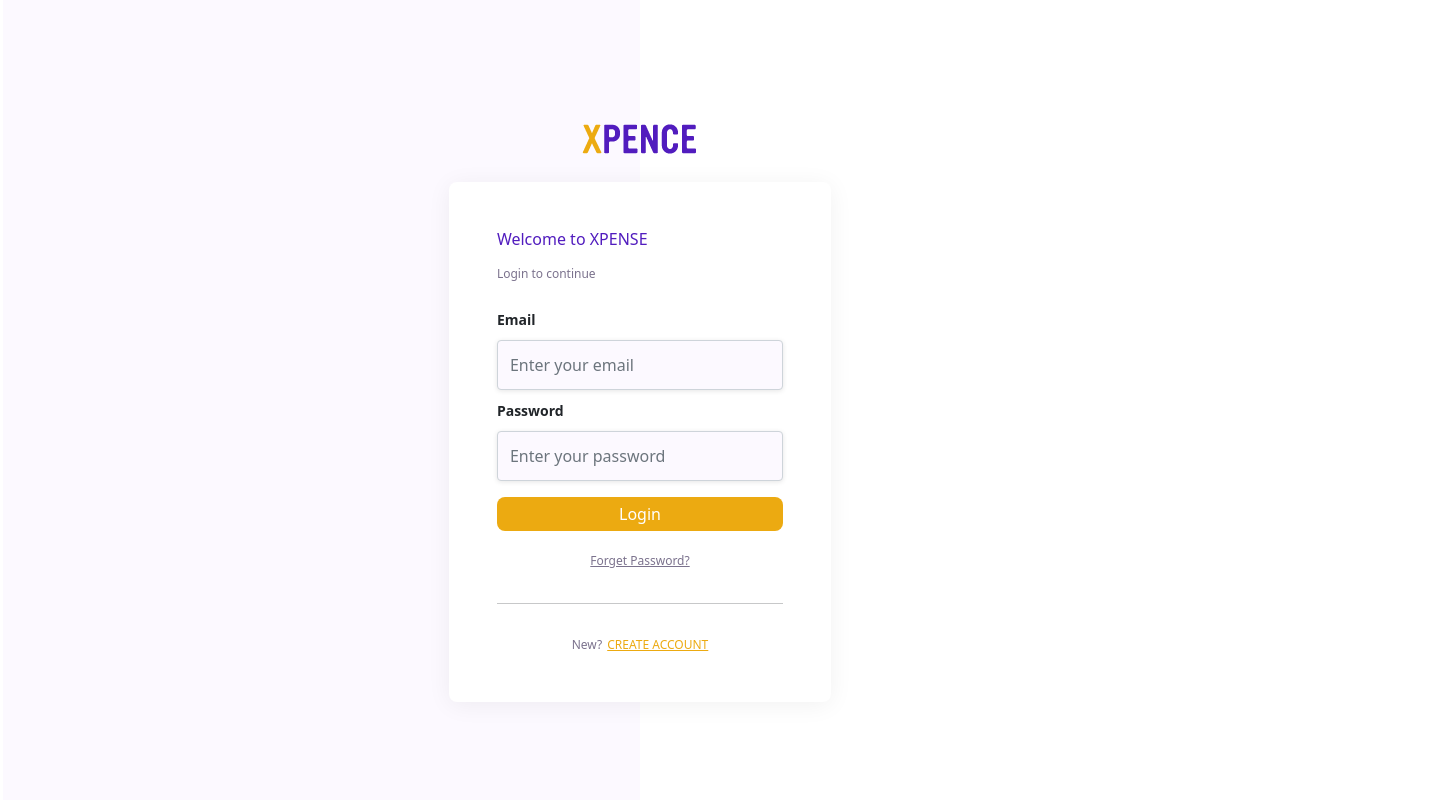
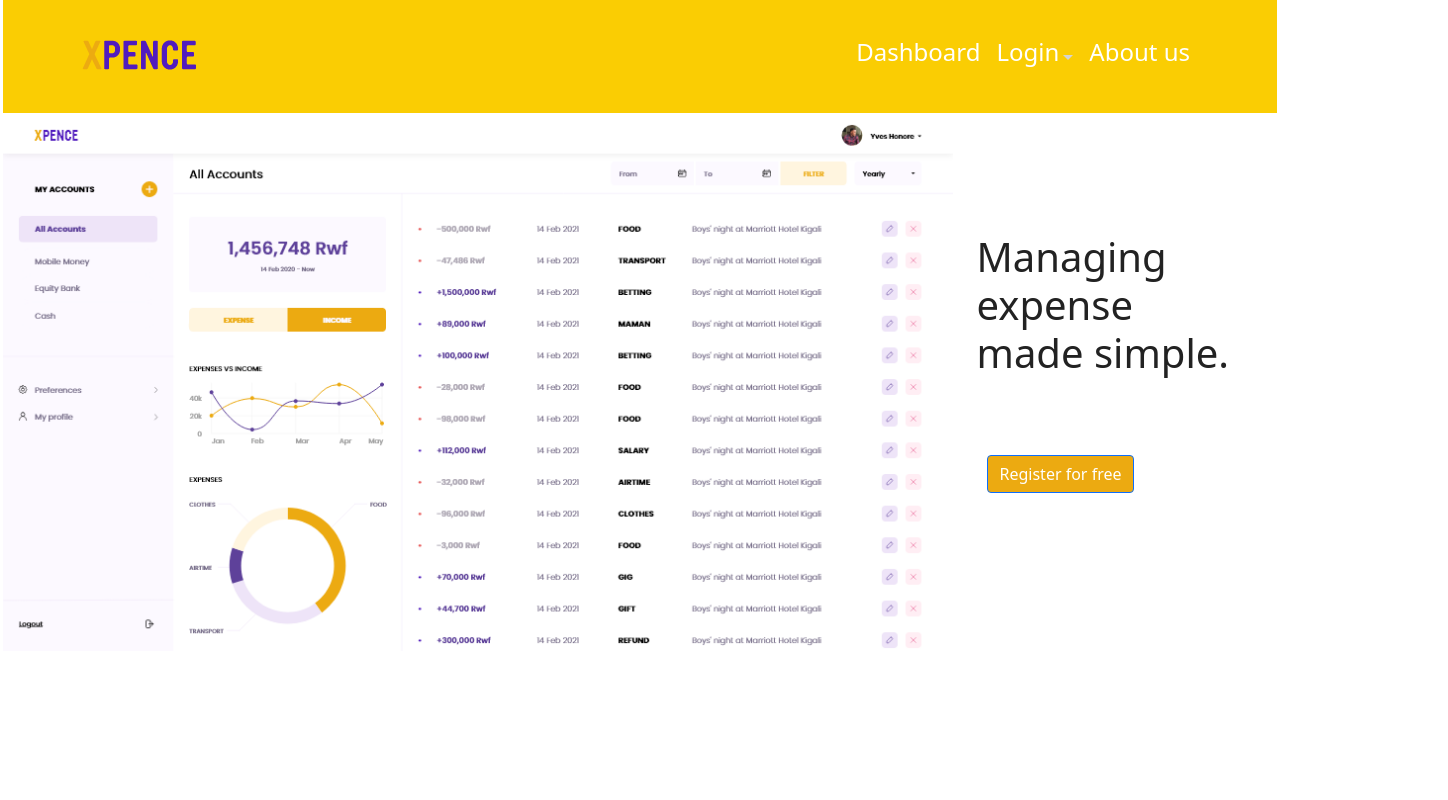
Before and after one commit to SolvIT-Africa-Bootcamp-cohort2/Expense-tracking-app, a React (Create React App) app: page / in a window 1280 px wide. Shown: the top 800 px of the page, 1448 px wide, since content can reach past the window. Built offline with nearby package versions, Linux system fonts and the light colour scheme.

Commit message:
set index page as home

```diff
--- a/src/App.js
+++ b/src/App.js
@@ -13,7 +13,7 @@
     <UserContext>
       <BrowserRouter>
         <Routes>
-          <Route exact path="/" element={<Login />} />
+          <Route exact path="/" element={<Home />} />
           <Route path="/login" element={<Login />} />
           <Route path="/register" element={<Register />} />
           <Route path="home" element={<Home />}></Route>
--- a/src/helpers/logout.js
+++ b/src/helpers/logout.js
@@ -1,4 +1,4 @@
 export const logout = async () => {
   await localStorage.removeItem("token");
-  window.location = "login";
+  window.location = "home";
 };
```
